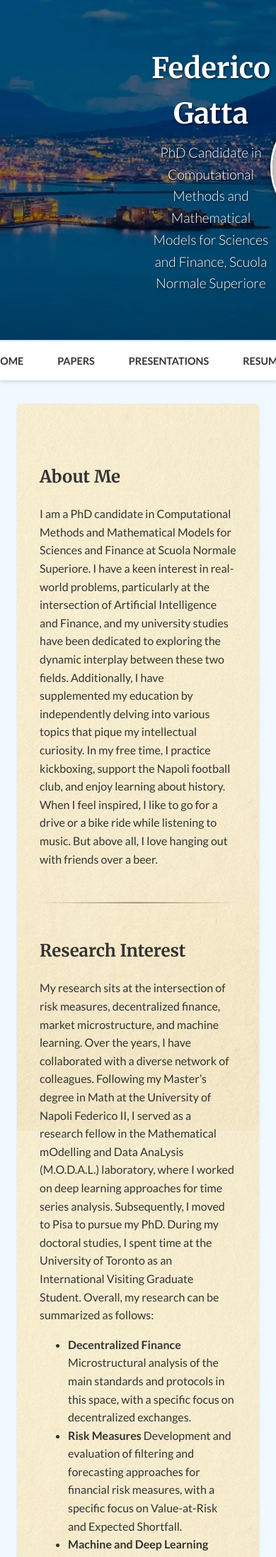
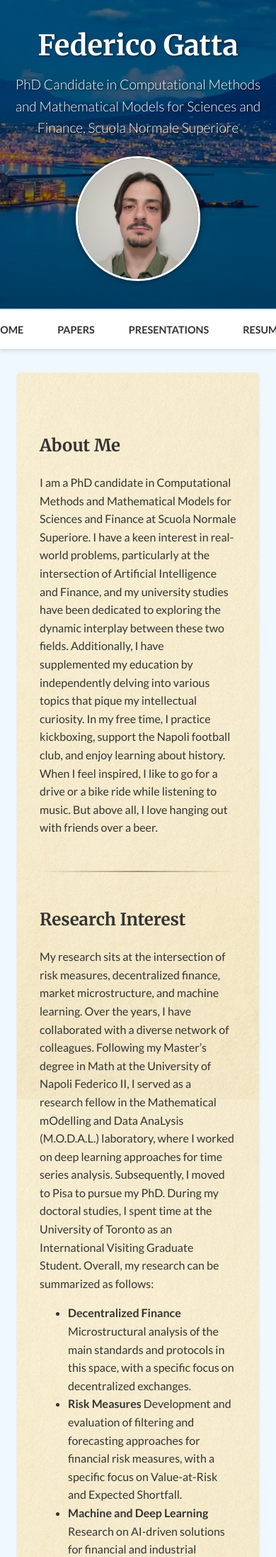
Before and after one commit to fede-gatta/fede-gatta.github.io, a Jekyll site: the page built from index.md, in a window 390 px wide. Shown: the top 2194 px of the page at 71% size. Built offline with Jekyll 4.4.1, drawn with Linux system fonts in a browser that asks for light colours; our own code applies the rules of GitHub Pages for plain Markdown files.

Commit message:
Fix mobile header layout with media queries

```diff
--- a/assets/css/style.scss
+++ b/assets/css/style.scss
@@ -91,6 +91,23 @@ a {
     border: 3px solid $white;
     object-fit: cover; // Prevents image from stretching
     box-shadow: 0 0 10px rgba(0,0,0,0.5);
+  }
+
+  // Mobile specific overrides
+  @media (max-width: 768px) {
+    flex-direction: column;
+    padding: 2rem 1rem;
+
+    .header-left-spacer {
+      display: none;
+    }
+
+    .header-center {
+      margin-bottom: 1.5rem;
+    }
+
+    // Once the user uploads header-bg-mobile.jpg, we can uncomment this:
+    // background-image: linear-gradient(rgba(0, 0, 0, 0.5), rgba(0, 0, 0, 0.5)), url('{{ "/assets/img/header-bg-mobile.jpg" | relative_url }}');
   }
 }
 
```
